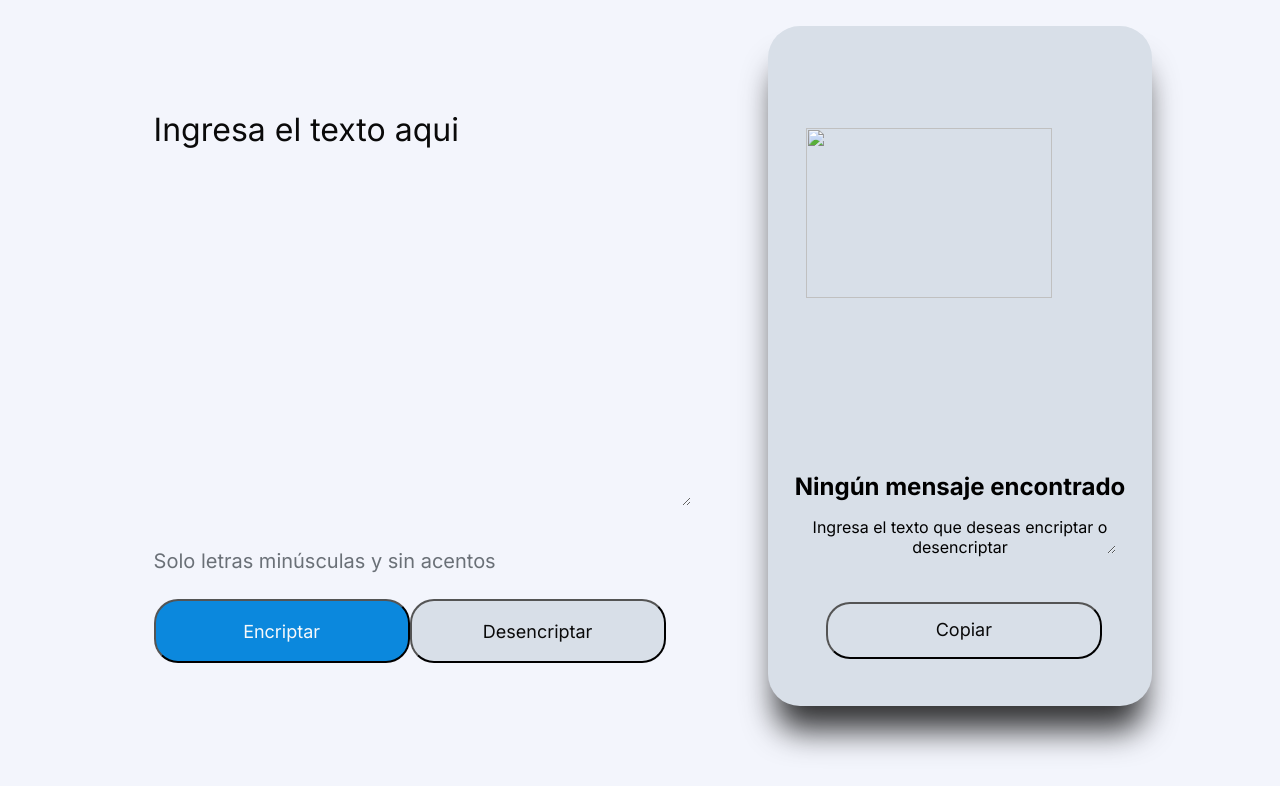
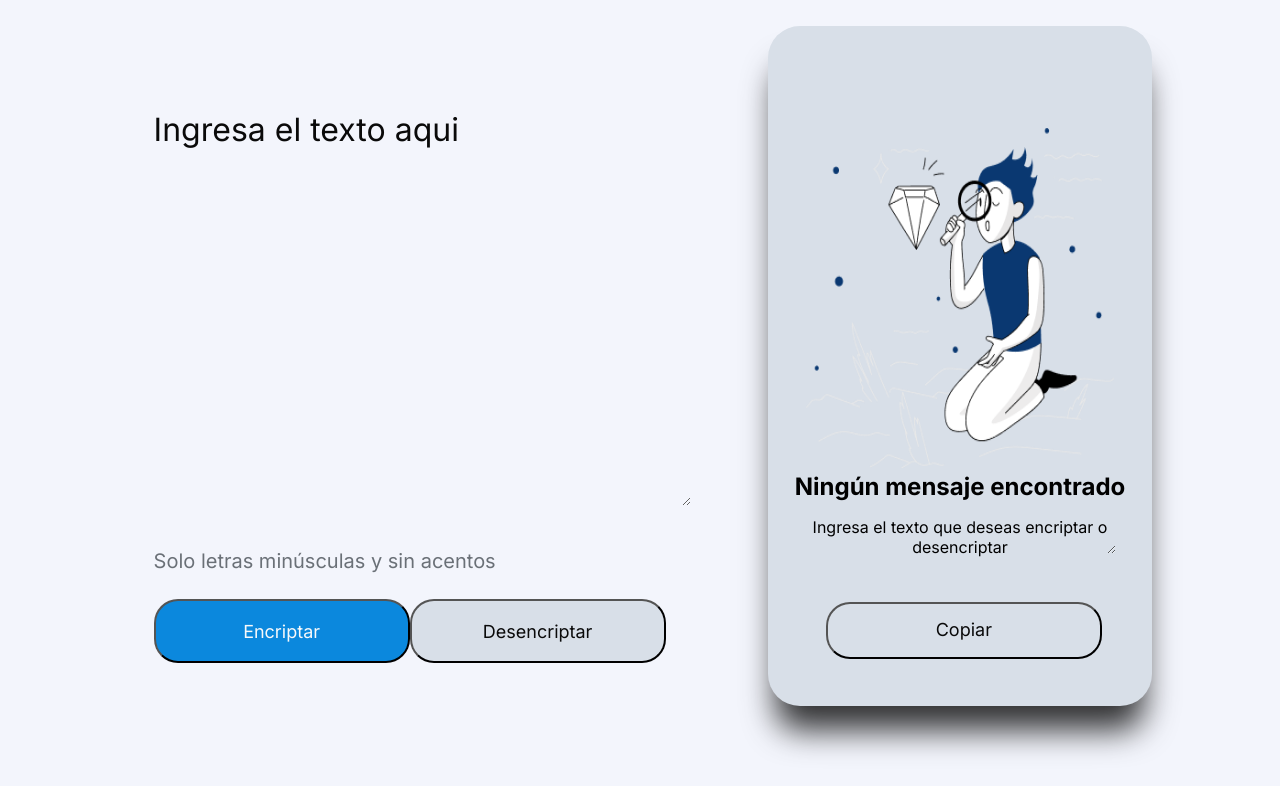
Before and after one commit to Aria14cs/Encriptador-Alura, a plain HTML site: page index.html in a window 1280 px wide. Shown: the part 98-884 px from the top of the page. Drawn offline with Linux system fonts and the light colour scheme; the site is published under a folder, as on GitHub Pages, so addresses that start at the root find nothing.

Commit message:
modificaion de img

```diff
--- a/index.html
+++ b/index.html
@@ -36,7 +36,7 @@
         </section>
 
         <section class="container-encriptado">
-            <img src="/img/Muñeco.png" alt="" id="muñeco" alt="muñeco">
+            <img src="./img/Muñeco.png" alt="" id="muñeco" alt="muñeco">
             <div class="message-encriptado" id="message-encriptado">
                 <h2 id="titulo-mensaje">Ningún mensaje encontrado</h2>
                 <p id="parrafo">Ingresa el texto que deseas encriptar o desencriptar </p>
--- a/style movil.css
+++ b/style movil.css
@@ -1,3 +1,7 @@
+* {
+    margin: 0;
+    padding: 0;
+}
 
 @media (max-width: 57em) {
     .main {
@@ -61,6 +65,9 @@
         top: 62%;
         font-size: 16px;
     }
+
+
+
     .message-encriptado {
         width: 100%;
         top: 5%;
```
